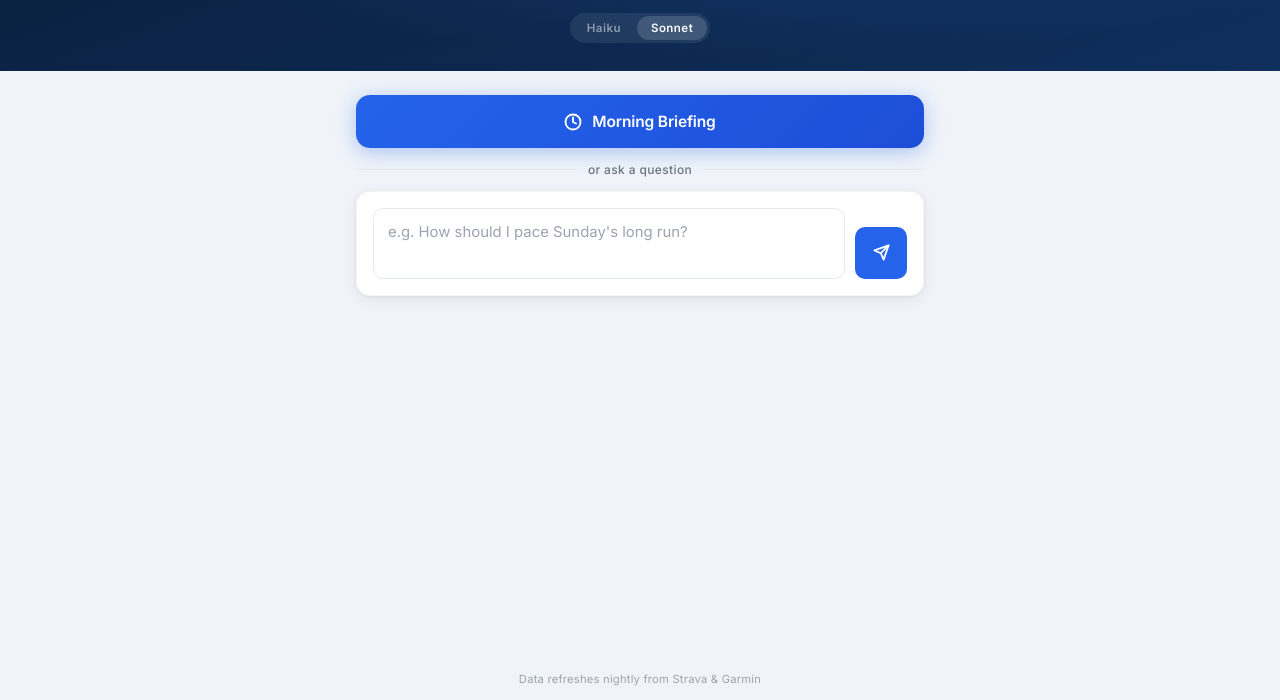
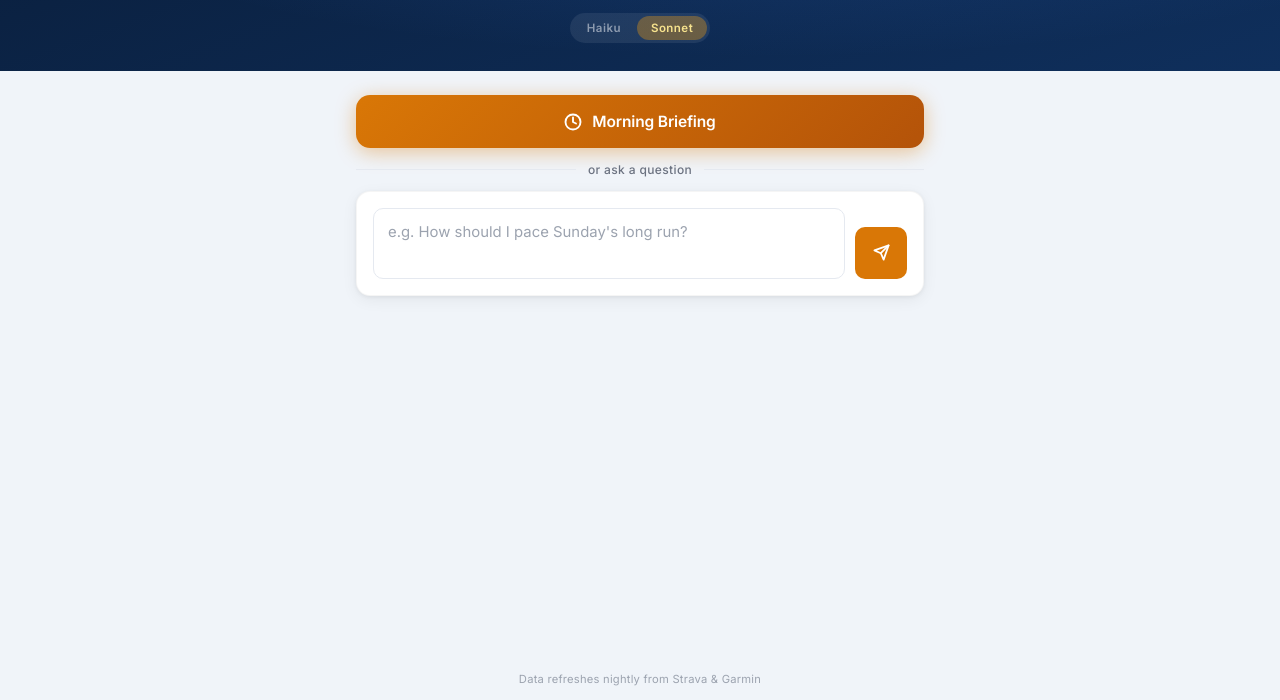
Before and after one commit to patrickblyth/patrick-coach, a plain HTML site: page frontend/index.html in a window 1280 px wide. Both pictures are taken after a click on the button "Sonnet". Shown: the part 100-800 px from the top of the page. Drawn offline with Linux system fonts and the light colour scheme.

Commit message:
Amber button color when Sonnet mode is active

```diff
--- a/frontend/index.html
+++ b/frontend/index.html
@@ -115,6 +115,25 @@
     }
     .model-toggle button:hover:not(.active) {
       color: rgba(255,255,255,0.75);
+    }
+    .model-toggle button#btn-sonnet.active {
+      background: rgba(245, 158, 11, 0.35);
+      color: #FDE68A;
+    }
+
+    /* Sonnet mode — amber action buttons */
+    body.sonnet-mode .briefing-btn {
+      background: linear-gradient(135deg, #D97706 0%, #B45309 100%);
+      box-shadow: 0 4px 20px rgba(217, 119, 6, 0.4);
+    }
+    body.sonnet-mode .briefing-btn:hover {
+      box-shadow: 0 6px 24px rgba(217, 119, 6, 0.5);
+    }
+    body.sonnet-mode .send-btn {
+      background: #D97706;
+    }
+    body.sonnet-mode .send-btn:hover {
+      background: #B45309;
     }
 
     /* Main content */
@@ -376,6 +395,7 @@
     selectedModel = name === 'sonnet' ? 'claude-sonnet-4-6' : 'claude-haiku-4-5-20251001';
     document.getElementById('btn-haiku').classList.toggle('active', name === 'haiku');
     document.getElementById('btn-sonnet').classList.toggle('active', name === 'sonnet');
+    document.body.classList.toggle('sonnet-mode', name === 'sonnet');
   }
 
   function setLoading(loading) {
```
